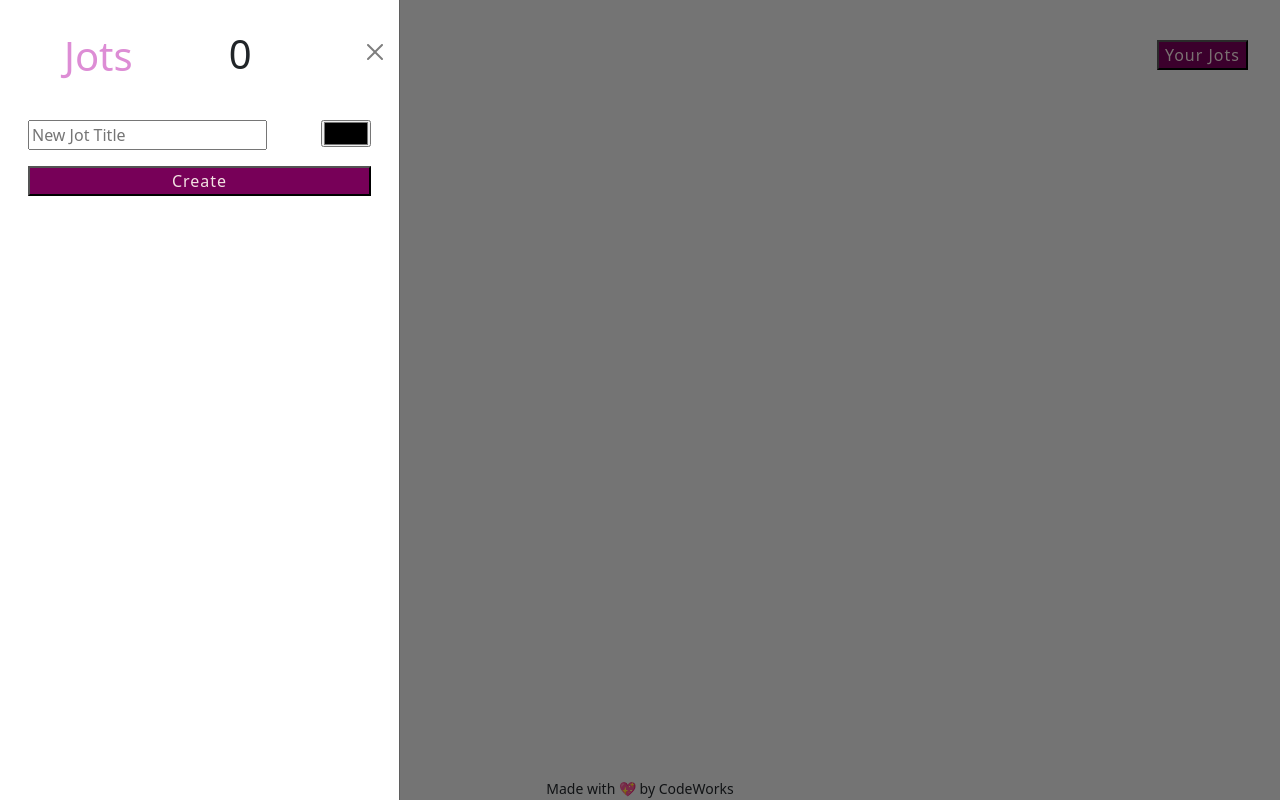
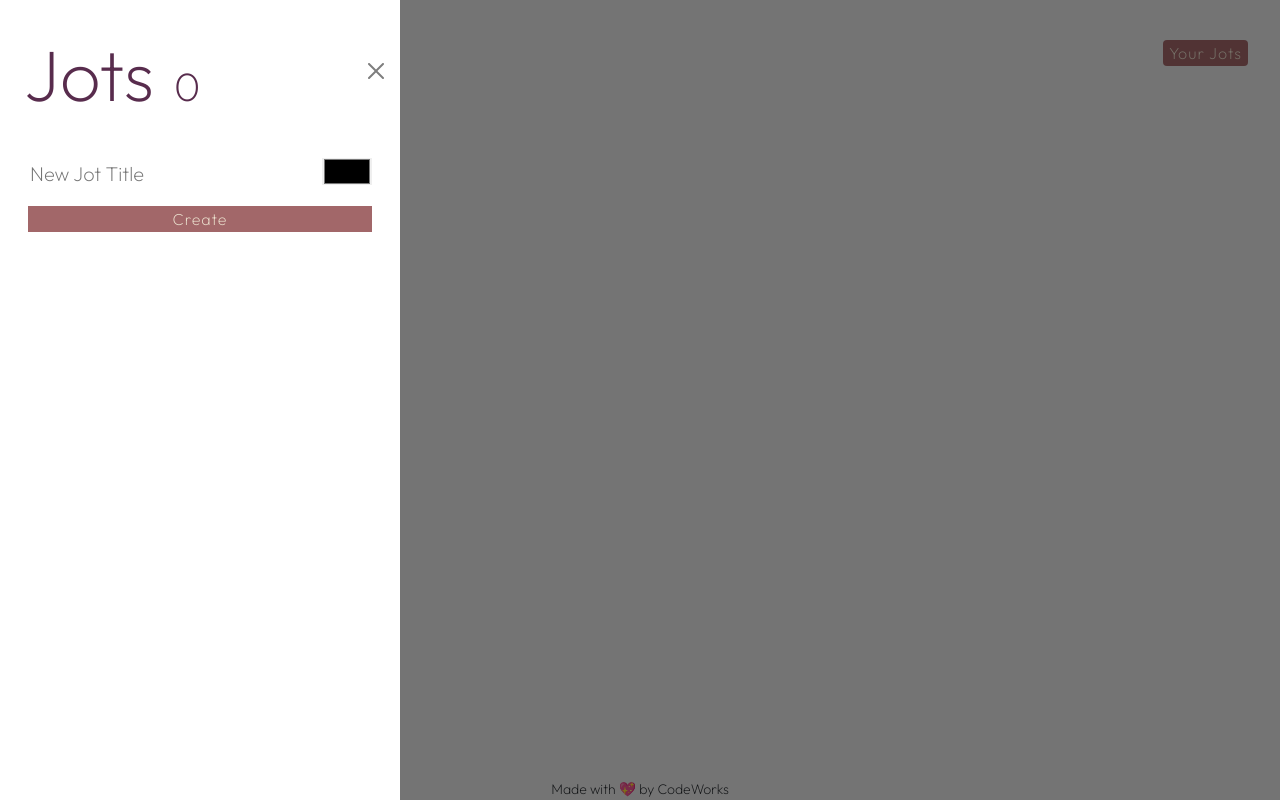
Before and after one commit to MeganHancock/jot, a website with bundled scripts: page index.html in a window 1280 px wide. Built offline with nearby package versions, Linux system fonts and the light colour scheme; a script that the page names is missing.

Commit message:
full functionality + styling

```diff
--- a/app/models/Jot.js
+++ b/app/models/Jot.js
@@ -21,8 +21,9 @@ export class Jot {
     <div class="col-4 d-flex flex-column align-items-stretch flex-wrap justify-content-between">
         <div>
             <div class="d-flex">
-        <h2 class="mt-2 light-header">${this.title} </h2>
-        <span style="color: ${this.color}" class="fs-1 mdi mdi-lead-pencil"></span>
+            <h3 class="mt-3" class="light-header" style="text-decoration: underline;
+            text-decoration-color: ${this.color};">${this.title} </h3>
+            <span style="color: ${this.color}" class="mb-1 fs-1 mdi mdi-lead-pencil"></span>
         <!-- <div class="ms-2 mt-3 color-circle" style="background-color: ${this.color};"></div> -->
     </div>
         <h4 class="mt-5 date-text">Jot Created on ${this.DateCreatedDate} at ${this.DateCreatedTime}</h4>
@@ -33,9 +34,9 @@ export class Jot {
     </div>
     </div>
 
-    <div class="col-8 mt-2">
+    <div class="col-8 mt-4">
         <form action="">
-        <textarea onblur="app.JotsController.updateJot()" class="w-100 h-100" name="jotBody" id="jotBody" cols="50" rows="30"
+        <textarea onblur="app.JotsController.updateJot()" class="fs-5 w-100 h-100 border-none" name="jotBody" id="jotBody" cols="50" rows="20"
         placeholder="Jot down a thought!">${this.jotBody}</textarea>
         </form>
     </div>
@@ -49,9 +50,9 @@ export class Jot {
     get ListOfJotsHTMLTemplate() {
         return /*html*/ `
 
-        <div onclick="app.JotsController.setActiveJot('${this.id}')" role="button" class="d-flex light-header" >
-        <h4 class="mt-3" class="light-header" style="text-decoration: underline;
-            text-decoration-color: ${this.color};">${this.title} </h4>
+        <div onclick="app.JotsController.setActiveJot('${this.id}')" role="button" class="mt-2 d-flex light-header" >
+        <h3 class="mt-3" class="light-header" style="text-decoration: underline;
+            text-decoration-color: ${this.color};">${this.title} </h3>
             <span style="color: ${this.color}" class="mb-1 fs-1 mdi mdi-lead-pencil"></span>
          <!-- <div class="ms-2 mt-3 color-circle"
          style="background-color: ${this.color};"></div> -->
--- a/app/services/JotsService.js
+++ b/app/services/JotsService.js
@@ -65,6 +65,8 @@ class JotsService {
         _saveJots()
 
     }
+
+
 }
 
 export const jotsService = new JotsService()
--- a/assets/style/style.css
+++ b/assets/style/style.css
@@ -1,12 +1,18 @@
 :root {
-    --bg: #f3e2e3;
-    --card-bg: #1d1e2c;
-    --heading-text: #DD8DD5;
-    --date-color: #AC9FBB;
-    --btn-color: #770058;
+    --bg: #ECE2D0;
+    --card-bg: #eccec7;
+    --heading-text: #582C4D;
+    --date-color: #7D4A5B;
+    --btn-color: #A26769;
     --header-bg: #1d1e2c;
 
 
+}
+
+* {
+    font-family: 'Josefin Sans', sans-serif;
+    font-family: 'Kanit', sans-serif;
+    font-family: 'Outfit', sans-serif;
 }
 
 body {
@@ -14,9 +20,12 @@ body {
 }
 
 .dark-header {
-    color: var(--card-bg);
+    color: var(--heading-text);
 }
 
+.border-none {
+    border: none !important;
+}
 
 /* .color-circle {
     height: 30px;
@@ -27,11 +36,16 @@ body {
 .buttons {
     background-color: var(--btn-color);
     color: var(--bg) !important;
+    border-radius: 4px;
+    border: none;
 }
 
 button {
     background-color: var(--btn-color);
-    color: var(--bg)
+    color: var(--bg);
+    border-radius: 4px;
+    border: none;
+    font-size: 22px;
 }
 
 .date-text {
--- a/index.html
+++ b/index.html
@@ -12,6 +12,10 @@
     crossorigin="anonymous" referrerpolicy="no-referrer" />
   <link rel="stylesheet" href="assets/style/main.css">
   <link rel="stylesheet" href="assets/style/style.css">
+  <link rel="preconnect" href="https://fonts.googleapis.com">
+  <link rel="preconnect" href="https://fonts.gstatic.com" crossorigin>
+  <link href="https://fonts.googleapis.com/css2?family=Josefin+Sans&family=Kanit&family=Outfit:wght@200&display=swap"
+    rel="stylesheet">
   <title>jot_checkpoint</title>
   <script id="debug-script" src="https://cdn.jsdelivr.net/gh/MickShannahan/style-debug@latest/debug.min.js"
     defer></script>
@@ -43,12 +47,14 @@
 
 
 
-    <div class="offcanvas offcanvas-start show card-bg " tabindex="-1" id="offcanvas" aria-labelledby="offcanvasLabel">
-      <div class="offcanvas-header">
-        <div class="offcanvas-title" id="offcanvasLabel">
+    <div class="offcanvas offcanvas-start show card-bg border-none" tabindex="-1" id="offcanvas"
+      aria-labelledby="offcanvasLabel">
+      <div class="offcanvas-header border-none">
+        <div class="offcanvas-title border-none" id="offcanvasLabel">
           <div class="d-flex justify-content-between">
-            <h1 class="mt-3 ms-5 me-5 light-header">Jots</h1>
-            <span class="mt-2 fs-1 ms-5" id="jotCount"></span>
+            <h1 class="display-2 mt-3 ms-2 me-2 light-header">Jots
+              <span class="mt-5 fs-1 ms-1" id="jotCount"></span>
+            </h1>
           </div>
         </div>
         <button type="button" class="btn-close buttons" data-bs-dismiss="offcanvas" aria-label="Close"></button>
@@ -66,9 +72,9 @@
                 <div id="formToCreateANewJot">
                   <form onsubmit="app.JotsController.createNewJot()">
                     <div class="d-flex justify-content-between">
-                      <input type="text" name="title" id="jotTitle" placeholder="New Jot Title" required minlength="3"
-                        maxlength="15">
-                      <input type="color" name="color" id="jotColor">
+                      <input type="text" name="title" id="jotTitle" class="fs-5 w-75 border-none"
+                        placeholder="New Jot Title" required minlength="3" maxlength="15">
+                      <input type="color" name="color" id="jotColor" class="border-none">
                     </div>
                     <div class="d-grid gap-2 w-100 mt-3">
                       <button class="d-grid gap-2 button" type="submit">Create</button>
```
